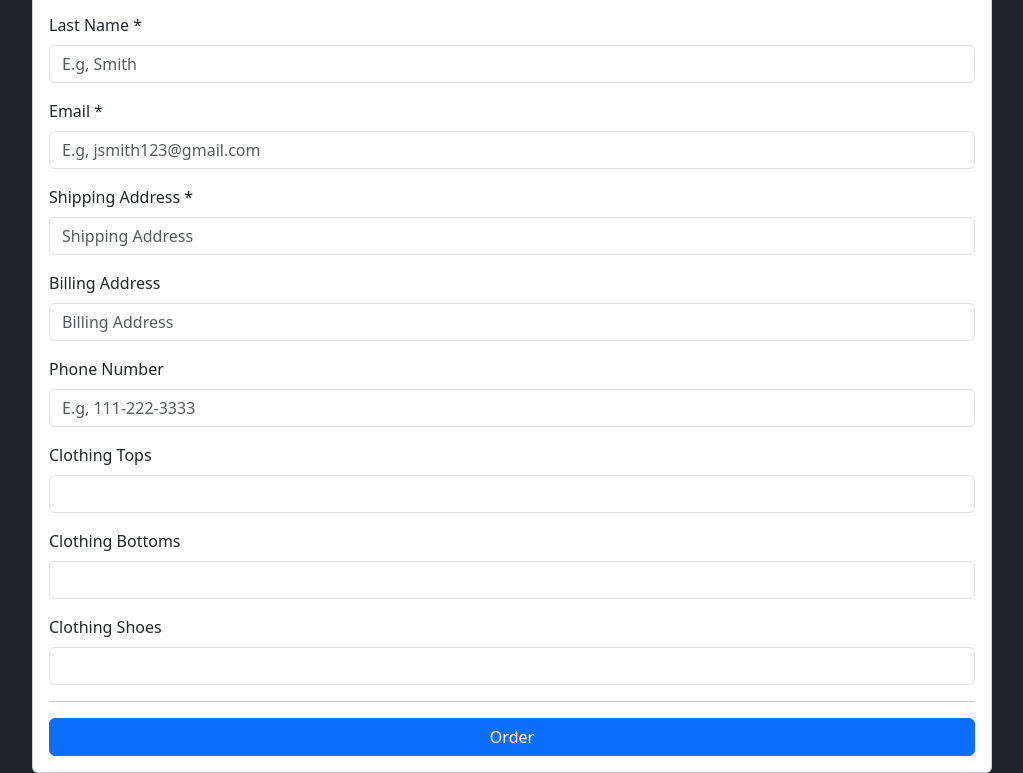
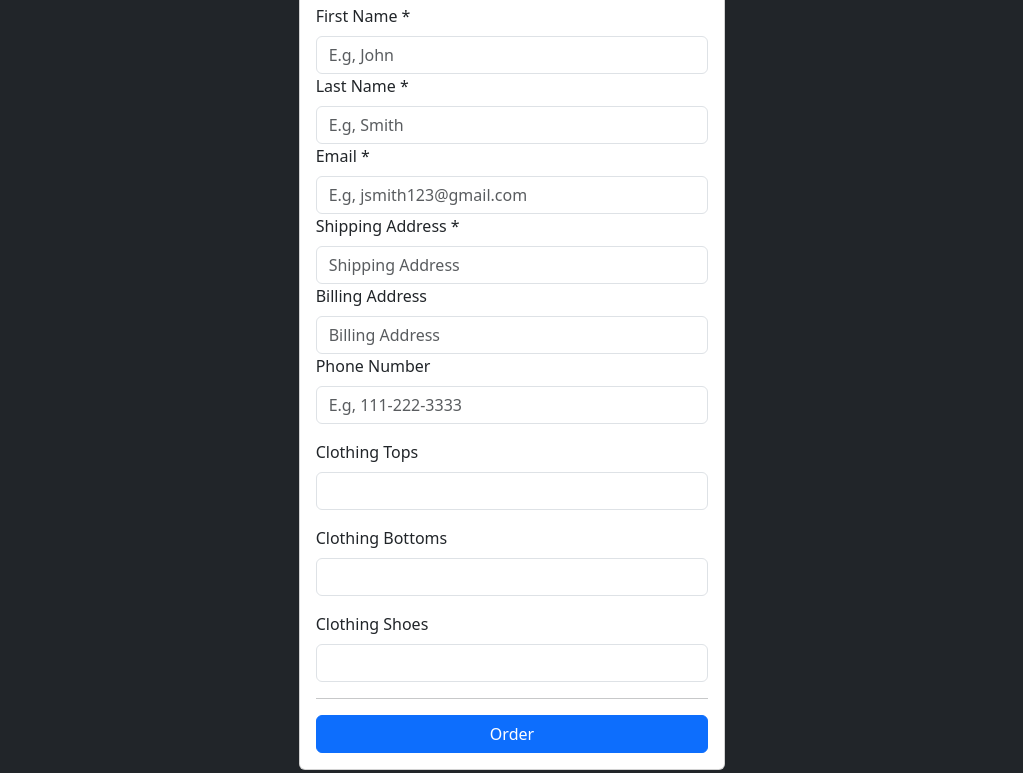
Before and after one commit to htotto/CSC3100-htotto42, a plain HTML site: page Merchandise.html in a window 1280 px wide. Shown: the part 96-869 px from the top of the page, without its empty margins (128-1151 px from the left). Drawn offline with nearby package versions, Linux system fonts and the light colour scheme; some packages are replaced by stand-ins of ours; no server answers; a script that the page names is missing.

Commit message:
Changed Merchandise order form

```diff
--- a/Merchandise.html
+++ b/Merchandise.html
@@ -7,45 +7,64 @@
     <link href="https://cdn.jsdelivr.net/npm/bootstrap@5.3.2/dist/css/bootstrap.min.css" rel="stylesheet" integrity="sha384-T3c6CoIi6uLrA9TneNEoa7RxnatzjcDSCmG1MXxSR1GAsXEV/Dwwykc2MPK8M2HN" crossorigin="anonymous">
 </head>
 <body class="bg-dark">
-    <div id="divMain" class="col-12 vh-100 d-flex justify-content-center align-items-center text-black">
-        <div class="card col-12 col-lg-9">
+    <div id="divMain" class="col-12 vh-200 d-flex justify-content-center align-items-center text-black mt-4">
+        <div class="card col-10 col-md-5 col-lg-4">
             <div class="card-header">
                 <h3 class="text-center">Merchandise Order Form</h3>
             </div>
             <div class="card-body">
                 <form>
-                    <label for="txtFirstName" class="form-label mt-3">First Name *</label>
+
+                    <div class="form-group">
+                        <label for="txtFirstName" class="form-label">First Name *</label>
                         <input id="txtFirstName" placeholder="E.g, John" type="text" class="form-control" aria-label="First Name" aria-required="true">
+                    </div>
 
-                    <label for="txtLastName" class="form-label mt-3">Last Name *</label>
+                    <div class="form-group">
+                        <label for="txtLastName" class="form-label">Last Name *</label>
                         <input id="txtLastName" placeholder="E.g, Smith" type="text" class="form-control" aria-label="Last Name" aria-required="true">
+                    </div>
 
-                    <label for="txtEmail" class="form-label mt-3">Email *</label>
+                    <div class="form-group">
+                        <label for="txtEmail" class="form-label">Email *</label>
                         <input id="txtEmail" placeholder="E.g, jsmith123@gmail.com" type="email" class="form-control" aria-label="Email" aria-required="true">
+                    </div>
 
-                    <label for="txtShippingAddress" class="form-label mt-3">Shipping Address *</label>
-                    <input id="txtBillingAddress" placeholder="Shipping Address" type="text" class="form-control" aria-label="Shipping Address" aria-required="true">
+                    <div class="form-group">
+                        <label for="txtShippingAddress" class="form-label">Shipping Address *</label>
+                        <input id="txtShippingAddress" placeholder="Shipping Address" type="text" class="form-control" aria-label="Shipping Address" aria-required="true">
+                    </div>
 
-                    <label for="txtBillingAddress" class="form-label mt-3">Billing Address</label>
+                    <div class="form-group">
+                        <label for="txtBillingAddress" class="form-label">Billing Address</label>
                         <input id="txtBillingAddress" placeholder="Billing Address" type="text" class="form-control" aria-label="Billing Address" aria-required="true">
+                    </div>
 
-                    <label for="telPhoneNum" class="form-label mt-3">Phone Number</label>
+                    <div class="form-group">
+                        <label for="telPhoneNum" class="form-label">Phone Number</label>
                         <input id="telPhoneNum" placeholder="E.g, 111-222-3333" type="tel" class="form-control" aria-label="Phone Number" aria-required="True">
+                    </div>
 
+                    <div class="form-group">
                         <label class="form-label mt-3">Clothing Tops</label>
                         <select class="form-control" id="cboTop">
                             <option></option>
                         </select>
+                    </div>
 
+                    <div class="form-group">
                         <label class="form-label mt-3">Clothing Bottoms</label>
                         <select class="form-control" id="cboBottom">
                             <option></option>
                         </select>
+                    </div>
 
+                    <div class="form-group">
                         <label class="form-label mt-3">Clothing Shoes</label>
                         <select class="form-control" id="cboShoe">
                             <option></option>
                         </select>
+                    </div>
 
                     <hr />
                     <button class="btn btn-primary col-12" type="button" id="btnSearch">Order</button>
@@ -135,14 +154,14 @@
             });
 
             // Build the order sheet and append it to the #divDetails container
-            let orderSheetHTML = `<div class="card my-2"><div class="card-header"><h5>Order Details</h5></div><div class="card-body"><p>First Name: ${firstName}</p><p>Last Name: ${lastName}</p><p>Email: ${email}</p><p>Shipping Address: ${shippingAddress}</p><p>Billing Address: ${billingAddress}</p><p>Phone Number: ${phoneNumber}</p><p>Top: ${selectedTop}</p><p>Bottom: ${selectedBottom}</p><p>Shoe: ${selectedShoe}</p><button type="button" class="btn btn-danger remove-order-sheet">Remove</button></div></div>`;
+            let orderSheetHTML = `<div class="card mt-2"><div class="card-header"><h5>Order Details</h5></div><div class="card-body"><p>First Name: ${firstName}</p><p>Last Name: ${lastName}</p><p>Email: ${email}</p><p>Shipping Address: ${shippingAddress}</p><p>Billing Address: ${billingAddress}</p><p>Phone Number: ${phoneNumber}</p><p>Top: ${selectedTop}</p><p>Bottom: ${selectedBottom}</p><p>Shoe: ${selectedShoe}</p><button type="button" class="btn btn-danger remove-order-sheet">Remove</button></div></div>`;
             $('#divDetails').append(orderSheetHTML);
 
             // Scroll to the new order sheet
             $('#divMain').removeClass('align-items-center').addClass('mt-5');
             intSearched +=1;
                 if(intSearched > 1){
-                    $('#divMain').removeClass('vh-100')
+                    $('#divMain').removeClass('vh-200')
                 }
 
         });
```
Lines whose indentation alone changed are shown as unchanged.
